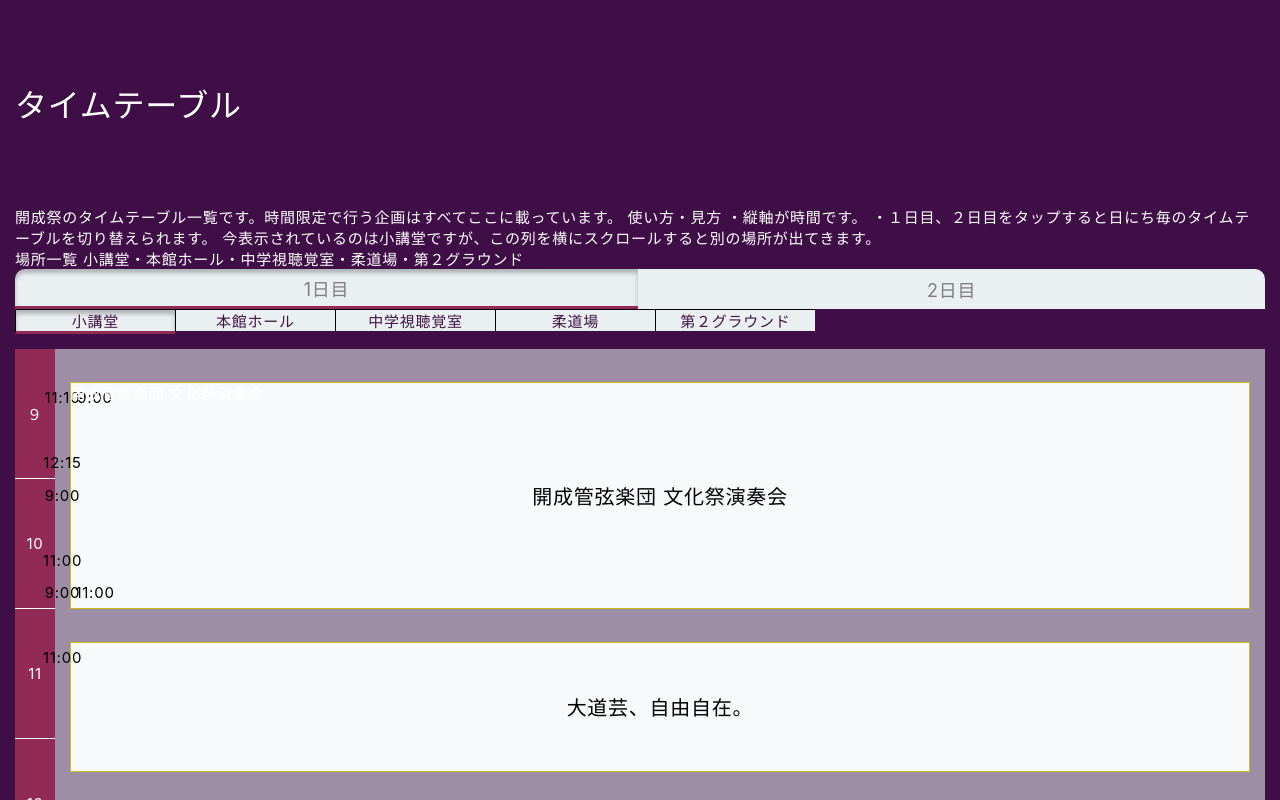
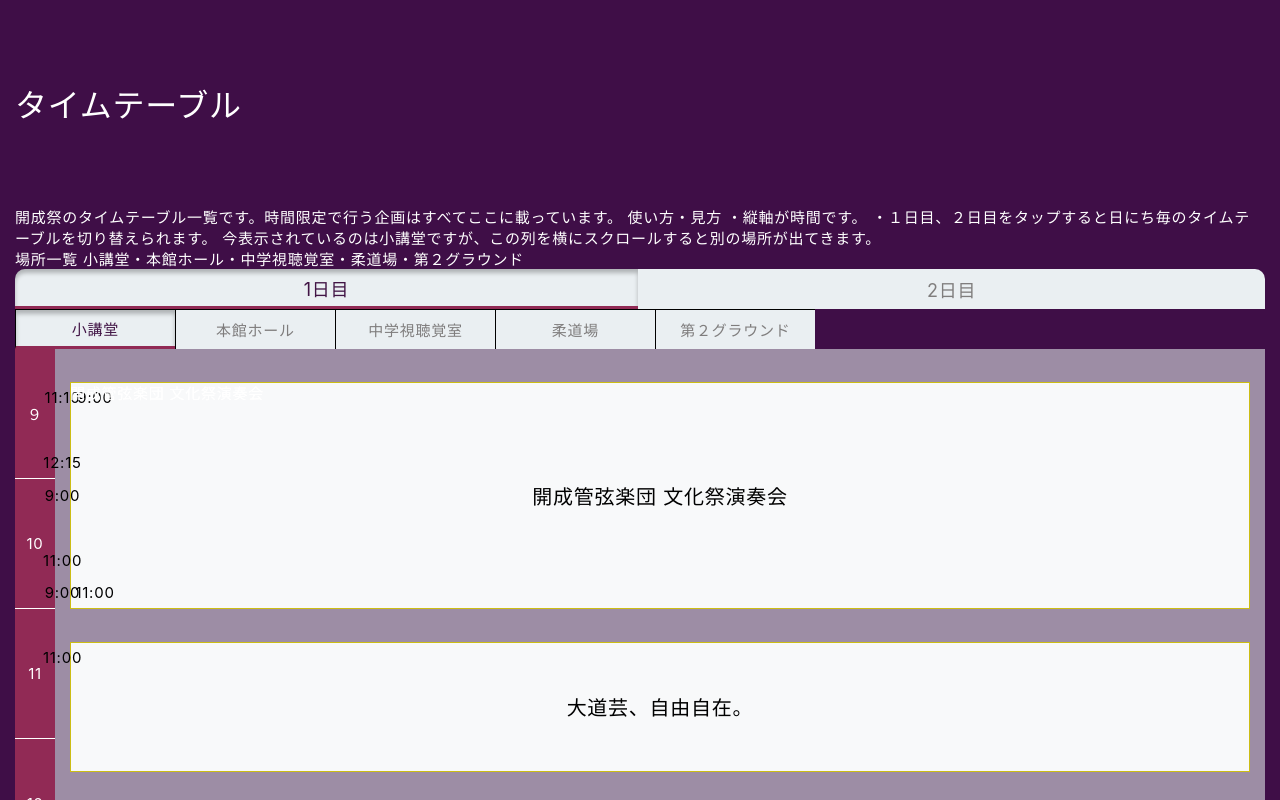
Before and after one commit to Men-cotton/148th-kaisei-fes, a Nuxt app: page /timetable in a window 1280 px wide. Shown: the top 800 px of the page. Built offline with nearby package versions, Linux system fonts and the light colour scheme.

Commit message:
Change color of selected text

```diff
--- a/pages/timetable.vue
+++ b/pages/timetable.vue
@@ -16,35 +16,35 @@
     </div>
     <div class="timetable-container">
       <div class="days">
-        <div v-on:click="show_day1=true" class="day-select">
-          <div v-if="show_day1" class="selected day day1"><p>1日目</p></div>
+        <div v-on:click="show_day=1" class="day-select">
+          <div v-if="show_day==1" class="selected day day1"><p class="selected_text">1日目</p></div>
           <div v-else class="day day1"><p>1日目</p></div>
         </div>
-        <div v-on:click="show_day1=false" class="day-select">
-          <div v-if="!show_day1" class="selected day day2"><p>2日目</p></div>
+        <div v-on:click="show_day=2" class="day-select">
+          <div v-if="show_day==2" class="selected day day2"><p class="selected_text">2日目</p></div>
           <div v-else class="day day2"><p>2日目</p></div>
         </div>
       </div>
 
       <div class="place">
         <div v-on:click="show_place='小講堂'">
-          <div v-if="show_place=='小講堂'" class="place-p selected">小講堂</div>
+          <div v-if="show_place=='小講堂'" class="place-p selected"><div class="selected_text">小講堂</div></div>
           <div v-else class="place-p">小講堂</div>
         </div>
         <div v-on:click="show_place='本館ホール'">
-          <div v-if="show_place=='本館ホール'" class="place-p selected">本館ホール</div>
+          <div v-if="show_place=='本館ホール'" class="place-p selected"><div class="selected_text">本館ホール</div></div>
           <div v-else class="place-p">本館ホール</div>
         </div>
         <div v-on:click="show_place='中学視聴覚室'">
-          <div v-if="show_place=='中学視聴覚室'" class="place-p selected">中学視聴覚室</div>
+          <div v-if="show_place=='中学視聴覚室'" class="place-p selected"><div class="selected_text">中学視聴覚室</div></div>
           <div v-else class="place-p">中学視聴覚室</div>
         </div>
         <div v-on:click="show_place='柔道場'">
-          <div v-if="show_place=='柔道場'" class="place-p selected">柔道場</div>
+          <div v-if="show_place=='柔道場'" class="place-p selected"><div class="selected_text">柔道場</div></div>
           <div v-else class="place-p">柔道場</div>
         </div>
         <div v-on:click="show_place='第２グラウンド'">
-          <div v-if="show_place=='第２グラウンド'" class="place-p selected">第２グラウンド</div>
+          <div v-if="show_place=='第２グラウンド'" class="place-p selected"><div class="selected_text">第２グラウンド</div></div>
           <div v-else class="place-p">第２グラウンド</div>
         </div>
       </div>
@@ -91,7 +91,7 @@
         component: {},
         data() {
             return {
-                show_day1: true,
+                show_day: 1,
                 show_place: '小講堂',
             }
         }
@@ -118,11 +118,15 @@
 
   }
 
-
   .selected {
     color: #411445;
     box-shadow: inset 0px 4px 4px rgba(0, 0, 0, 0.25);
     border-bottom: 3px solid #912A55;
+    background-color: #D6DBDE;
+  }
+
+  .selected_text {
+    color: #411445;
   }
 
   .days {
@@ -146,7 +150,6 @@
     align-items: center;
     justify-content: center;
     color: #7f7d7d;
-
   }
 
   .place {
@@ -157,7 +160,8 @@
   }
 
   .place-p {
-    color: #411445;
+    height: 100%;
+    color: #7f7d7d;
     background: #EAEFF2;
     border-top: 0.5px solid #000000;
     border-left: 0.5px solid #000000;
```
